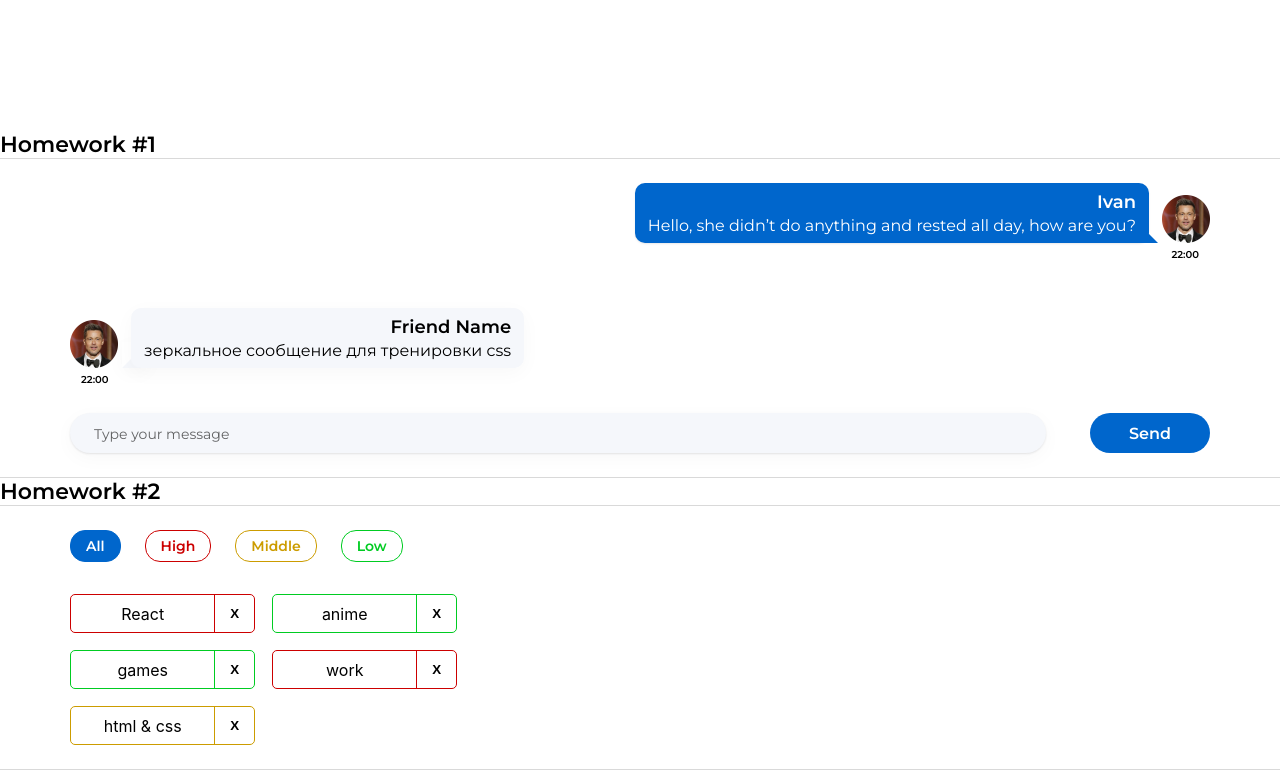
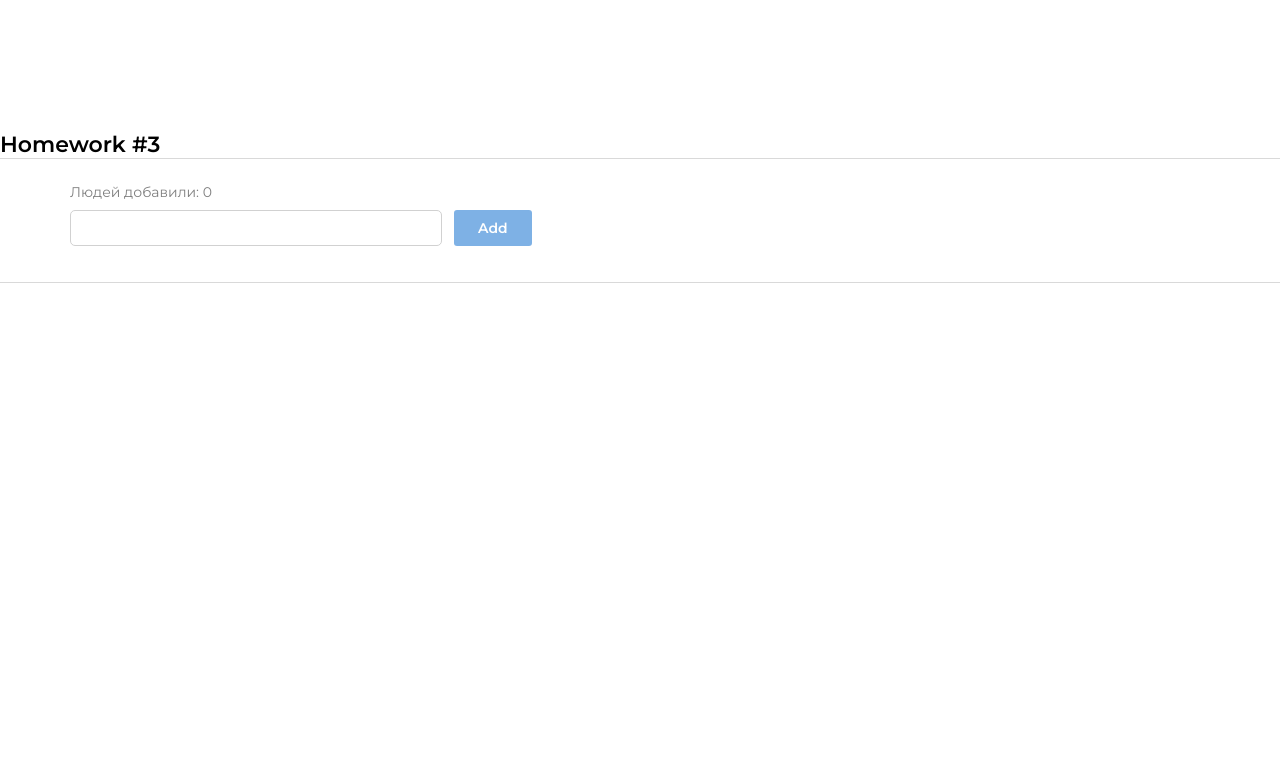
Before and after one commit to stasfilippov/It-incubator-homework, a React (Create React App) app: page /#/ in a window 1280 px wide. Shown: the top 784 px of the page. Built offline with nearby package versions, Linux system fonts and the light colour scheme.

Commit message:
-complete hw02-03

```diff
--- a/src/s1-main/App.tsx
+++ b/src/s1-main/App.tsx
@@ -1,15 +1,14 @@
 import React from 'react'
 import s from './App.module.css'
-import HW2 from '../s2-homeworks/hw02/HW2';
-import HW1 from '../s2-homeworks/hw01/HW1';
+import HW3 from '../s2-homeworks/hw03/HW3';
 
 function App() {
 	return (
 		<div className={s.App}>
-			<HW1/>
+			{/*<HW1/>*/}
 			{/*раскомментировать по ходу выполнения*/}
-			<HW2/>
-			{/*<HW3/>*/}
+			{/*<HW2/>*/}
+			<HW3/>
 			{/*<HW4/>*/}
 
 			{/*при выполнении дз 5 и более - закомментировать здесь дз 1-4, так как они есть внутри дз 5*/}
--- a/src/s2-homeworks/hw03/Greeting.module.css
+++ b/src/s2-homeworks/hw03/Greeting.module.css
@@ -2,21 +2,63 @@
 }
 
 .inputAndButtonContainer {
+    display: flex;
+    gap: 12px;
+    margin-bottom: 12px;
 }
 
 .error {
+    color: #C00;
+    font-family: Montserrat;
+    font-size: 14px;
+    font-style: normal;
+    font-weight: 400;
+    line-height: normal;
 }
 
 .input {
+    width: 372px;
+    height: 36px;
+    padding: 8px 12px;
+    border-radius: 5px;
+    border: 1px solid #D1D1D1;
+    color: #000;
+    font-family: Montserrat;
+    font-size: 16px;
+    font-style: normal;
+    font-weight: 500;
+    line-height: normal;
 }
 
-.input:focus {
+.input:focus, .errorInput:focus {
+    outline: none;
 }
 
 .errorInput {
+    width: 372px;
+    height: 36px;
+    padding: 8px 12px;
+    border-radius: 5px;
+    border: 1px solid red;
 }
 
 .button {
+    display: inline-flex;
+    height: 36px;
+    padding: 5px 24px;
+    justify-content: center;
+    align-items: center;
+    flex-shrink: 0;
+    border-radius: 3px;
+    background: #06C;
+    color: #FFFFFF;
+    font-family: Montserrat;
+    font-size: 14px;
+    font-style: normal;
+    font-weight: 600;
+    line-height: 20px;
+    border: none;
+    cursor: pointer;
 }
 
 .button:focus {
@@ -26,10 +68,26 @@
 }
 
 .button:disabled {
+    border-radius: 3px;
+    opacity: 0.5;
+    background: #06C;
 }
 
 .text {
+    color: rgba(0, 0, 0, 0.50);
+    font-family: Montserrat;
+    font-size: 14px;
+    font-style: normal;
+    font-weight: 400;
+    line-height: normal;
+    margin-bottom: 9px;
 }
 
 .greeting {
+    color: #000;
+    font-family: Montserrat;
+    font-size: 14px;
+    font-style: normal;
+    font-weight: 500;
+    line-height: normal;
 }
--- a/src/s2-homeworks/hw03/Greeting.tsx
+++ b/src/s2-homeworks/hw03/Greeting.tsx
@@ -2,14 +2,14 @@ import React, {ChangeEvent, KeyboardEvent} from 'react'
 import s from './Greeting.module.css'
 
 type GreetingPropsType = {
-    name: any // need to fix any
-    setNameCallback: any // need to fix any
-    addUser: any // need to fix any
-    onBlur: any // need to fix any
-    onEnter: any // need to fix any
-    error: any // need to fix any
-    totalUsers: any // need to fix any
-    lastUserName?: any // need to fix any
+	name: string // need to fix any
+	setNameCallback: (e: ChangeEvent<HTMLInputElement>) => void // need to fix any
+	addUser: () => void// need to fix any
+	onBlur: () => void // need to fix any
+	onEnter: (e: KeyboardEvent<HTMLInputElement>) => void // need to fix any
+	error: string // need to fix any
+	totalUsers: number // need to fix any
+	lastUserName?: string // need to fix any
 }
 
 // презентационная компонента (для верстальщика)
@@ -25,7 +25,7 @@ const Greeting: React.FC<GreetingPropsType> = (
 		lastUserName,
 	} // деструктуризация пропсов
 ) => {
-    const inputClass = s.errorInput // need to fix with (?:)
+	const inputClass = error ? s.errorInput : s.input// need to fix with (?:)
 
 	return (
 		<div id={'hw3-form'} className={s.greetingForm}>
@@ -57,7 +57,7 @@ const Greeting: React.FC<GreetingPropsType> = (
 					className={s.button}
 					disabled={!name.trim()}
 				>
-                    add
+					Add
 				</button>
 			</div>
 
--- a/src/s2-homeworks/hw03/GreetingContainer.tsx
+++ b/src/s2-homeworks/hw03/GreetingContainer.tsx
@@ -1,20 +1,34 @@
-import React, { ChangeEvent, KeyboardEvent, useState } from 'react'
+import React, {ChangeEvent, KeyboardEvent, useState} from 'react'
 import Greeting from './Greeting'
-import { UserType } from './HW3'
+import {UserType} from './HW3'
 
 type GreetingContainerPropsType = {
-    users: any // need to fix any
-    addUserCallback: any // need to fix any
+	users: UserType[] // need to fix any
+	addUserCallback: (name: string) => void // need to fix any
 }
 
-export const pureAddUser = (name: any, setError: any, setName: any, addUserCallback: any) => {
+export const pureAddUser = (name: string, setError: any, setName: any, addUserCallback: (name: string) => void) => {
 	// если имя пустое - показать ошибку, иначе - добавить юзера и очистить инпут
+	if (name.trim() !== '') {
+		addUserCallback(name)
+		setName('')
+	} else {
+		setError('Ошибка! Введите имя!')
+	}
 }
 
-export const pureOnBlur = (name: any, setError: any) => { // если имя пустое - показать ошибку
+export const pureOnBlur = (name: string, setError: any) => {
+	// если имя пустое - показать ошибку
+	if (name.trim() === '') {
+		setError('Ошибка! Введите имя!')
+	}
 }
 
-export const pureOnEnter = (e: any, addUser: any) => { // если нажата кнопка Enter - добавить
+export const pureOnEnter = (e: KeyboardEvent<HTMLInputElement>, addUser: () => void) => {
+	// если нажата кнопка Enter - добавить
+	if (e.key === 'Enter') {
+		addUser()
+	}
 }
 
 // более простой и понятный для новичков
@@ -26,11 +40,10 @@ const GreetingContainer: React.FC<GreetingContainerPropsType> = ({
 	                                                                 addUserCallback,
                                                                  }) => {
 	// деструктуризация пропсов
-    const [name, setName] = useState<any>('') // need to fix any
-    const [error, setError] = useState<any>('') // need to fix any
-
-    const setNameCallback = (e: any) => { // need to fix any
-        setName('some name') // need to fix
+	const [name, setName] = useState<string>('') // need to fix any
+	const [error, setError] = useState<string>('') // need to fix any
+	const setNameCallback = (e: ChangeEvent<HTMLInputElement>) => { // need to fix any
+		setName(e.currentTarget.value) // need to fix
 
 		error && setError('')
 	}
@@ -42,12 +55,12 @@ const GreetingContainer: React.FC<GreetingContainerPropsType> = ({
 		pureOnBlur(name, setError)
 	}
 
-    const onEnter = (e: any) => {
+	const onEnter = (e: KeyboardEvent<HTMLInputElement>) => {
 		pureOnEnter(e, addUser)
 	}
 
-    const totalUsers = 0 // need to fix
-    const lastUserName = 'some name' // need to fix
+	const totalUsers = users.length // need to fix
+	const lastUserName = users.length !== 0 ? users[users.length - 1].name : ''// need to fix
 
 	return (
 		<Greeting
--- a/src/s2-homeworks/hw03/HW3.tsx
+++ b/src/s2-homeworks/hw03/HW3.tsx
@@ -1,7 +1,7 @@
-import React, { useState } from 'react'
-import { v1 } from 'uuid'
+import React, {useState} from 'react'
 import s2 from '../../s1-main/App.module.css'
 import GreetingContainer from './GreetingContainer'
+import {v4 as uuidv4} from 'uuid';
 
 /*
 * 1 - описать тип UserType
@@ -19,18 +19,20 @@ import GreetingContainer from './GreetingContainer'
 
 // types
 export type UserType = {
-    _id: any // need to fix any
-    name: any // need to fix any
+	_id: string // need to fix any
+	name: string // need to fix any
 }
 
-export const pureAddUserCallback = (name: any, setUsers: any, users: any) => { // need to fix any
-    const user = { // need to fix
+export const pureAddUserCallback = (name: string, setUsers: any, users: UserType[]) => { // need to fix any
+	const user = {
+		_id: uuidv4(),
+		name: name
 	}
 	setUsers([...users, user])
 }
 
 const HW3 = () => {
-    const [users, setUsers] = useState<any>([]) // need to fix any
+	const [users, setUsers] = useState<UserType[]>([]) // need to fix any
 
 	const addUserCallback = (name: any) => { // need to fix any
 		pureAddUserCallback(name, setUsers, users)
```
Lines whose indentation alone changed are shown as unchanged.
